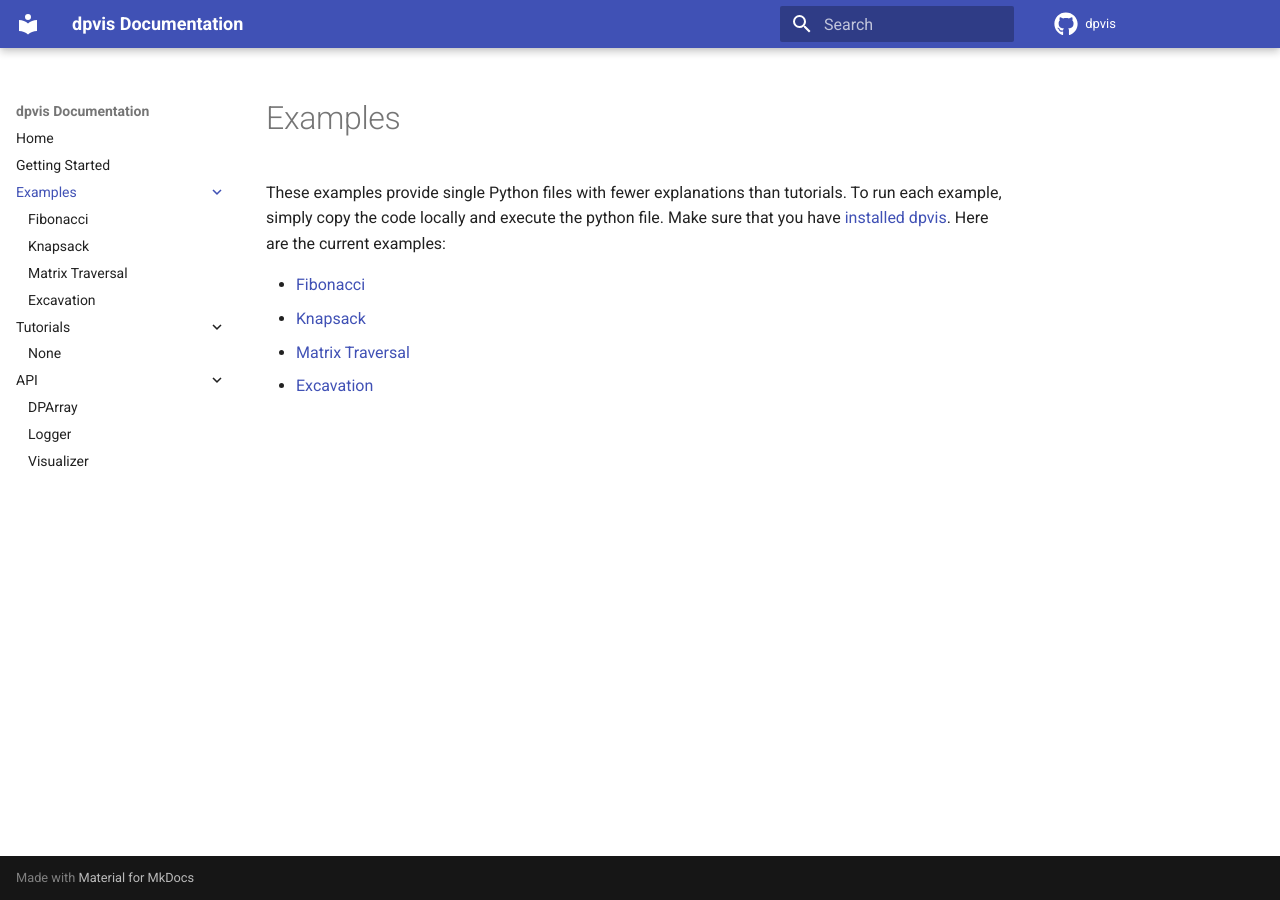
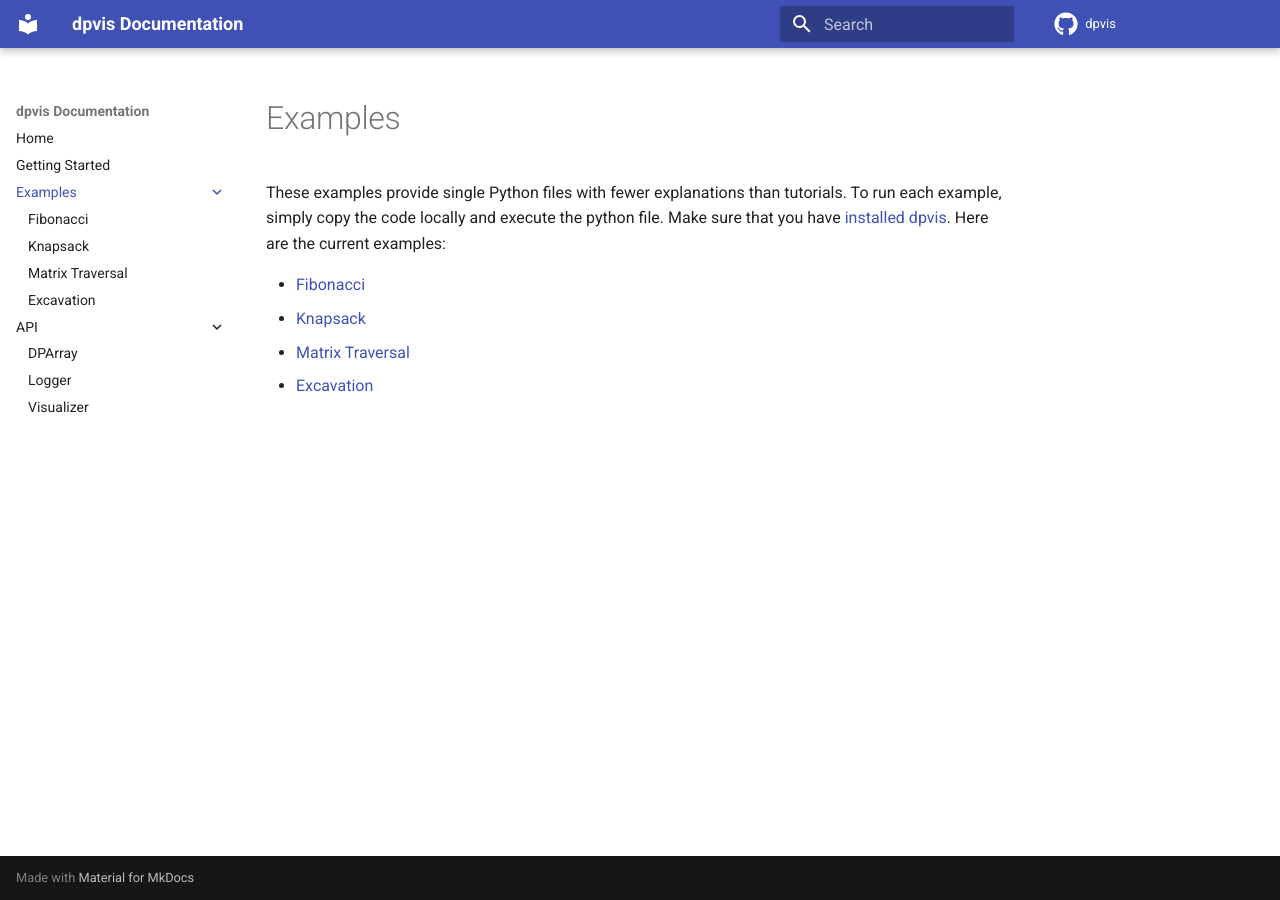
Before and after one commit to itsdawei/dpvis, an MkDocs documentation site: the page built from docs/examples/index.md, in a window 1280 px wide. Built offline with MkDocs 1.6.1 and Material for MkDocs 9.7.7, drawn with Linux system fonts in a browser that asks for light colours; comment, search, counter and statistics services are not loaded.

Commit message:
Remove tutorials

```diff
--- a/mkdocs.yml
+++ b/mkdocs.yml
@@ -21,8 +21,6 @@ nav:
     - Knapsack: examples/knapsack.md
     - Matrix Traversal: examples/matrix_traversal.md
     - Excavation: examples/excavation.md
-  - Tutorials:
-    - tutorials/index.md
   - API:
     - DPArray: api/dp_array.md
     - Logger: api/logger.md
```
